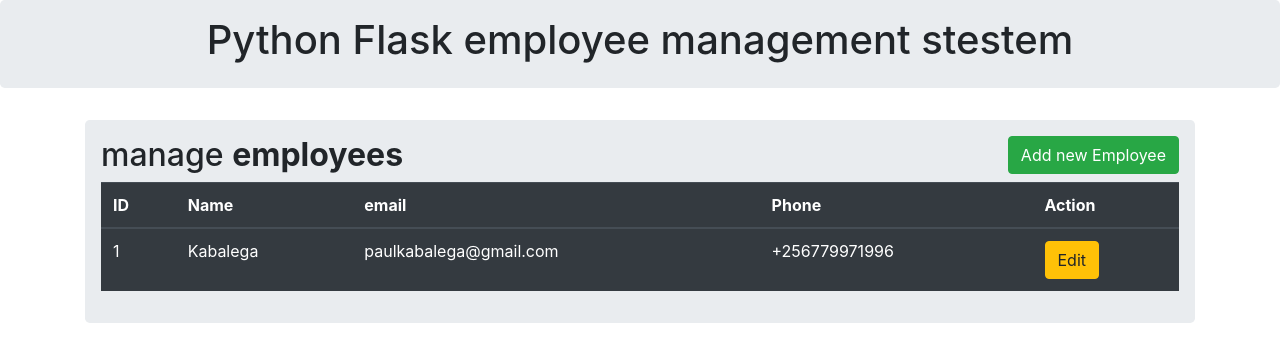
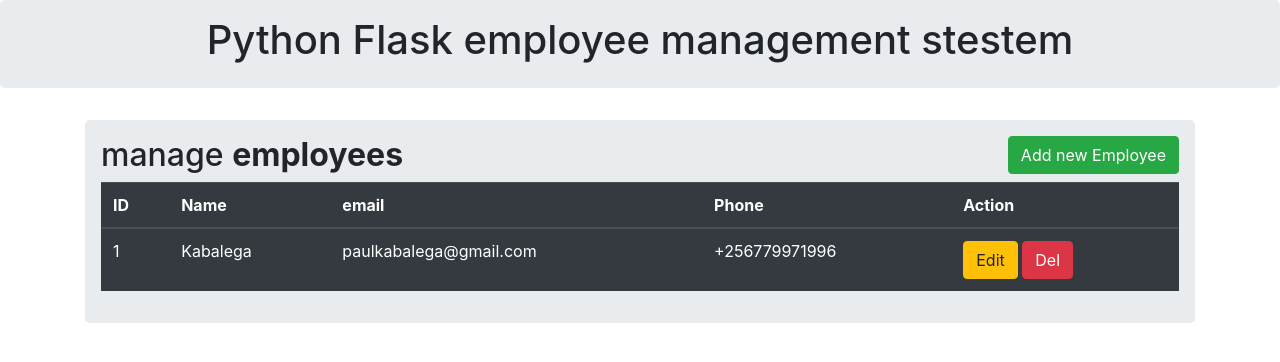
Before and after one commit to bradiepoa/empmanagemntsys, a Flask app: page / in a window 1280 px wide. Shown: the top 362 px of the page. Run offline with Flask 3, Linux system fonts and the light colour scheme; some libraries are stand-ins or nearby versions.

Commit message:
added edelete button

```diff
--- a/templates/index.html
+++ b/templates/index.html
@@ -32,7 +32,9 @@
                             <td>Kabalega</td>
                             <td>paulkabalega@gmail.com</td>
                             <td>+256779971996</td>
-                            <td><a href="" class="btn btn-warning btn-xs" data-toggle="modal" data-target="#modaledit">Edit</a></td>
+                            <td><a href="" class="btn btn-warning btn-xs" data-toggle="modal" data-target="#modaledit">Edit</a>
+                                <a href="" class="btn btn-danger btn-xs" onclick="return confirm('Are You Sure To Delete ?')" >Del</a>
+                            </td>
                         </tr>
                     </tbody>
                 </table>
```
